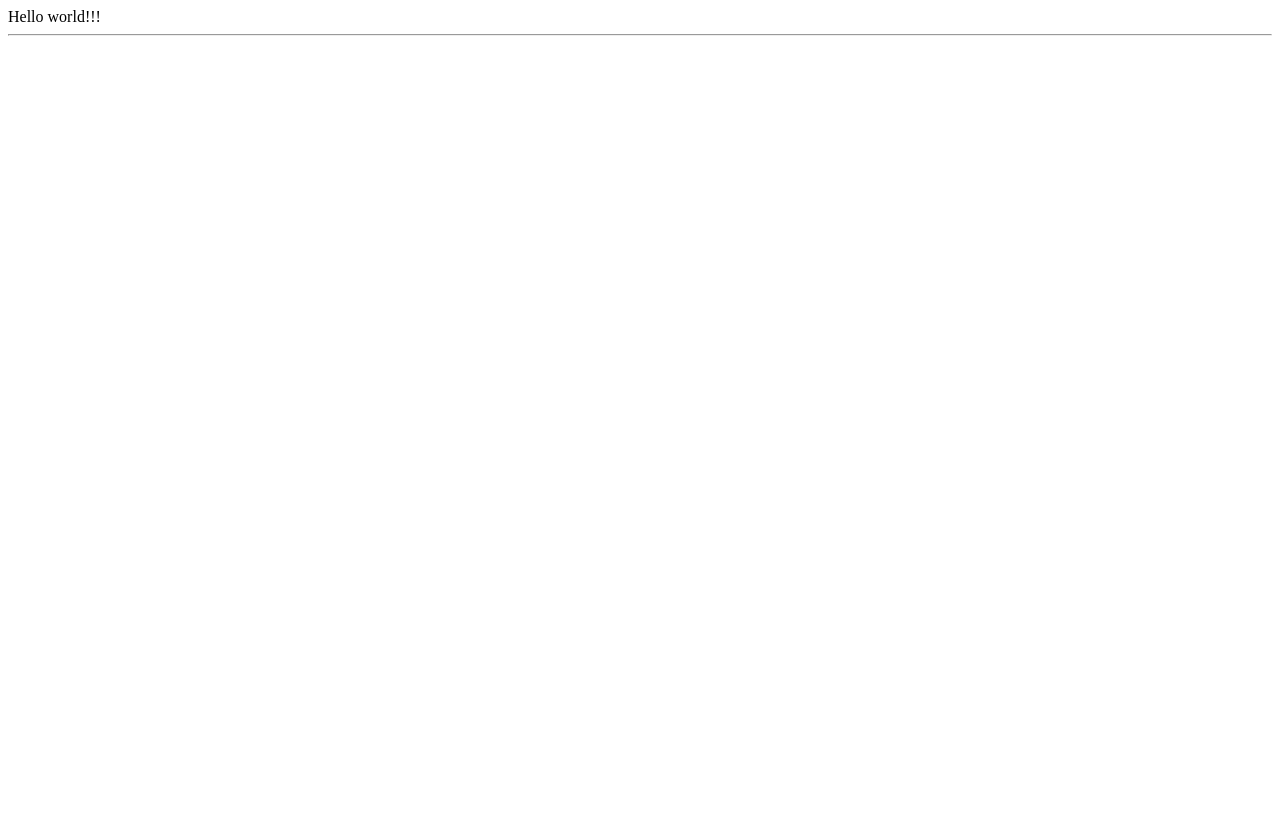
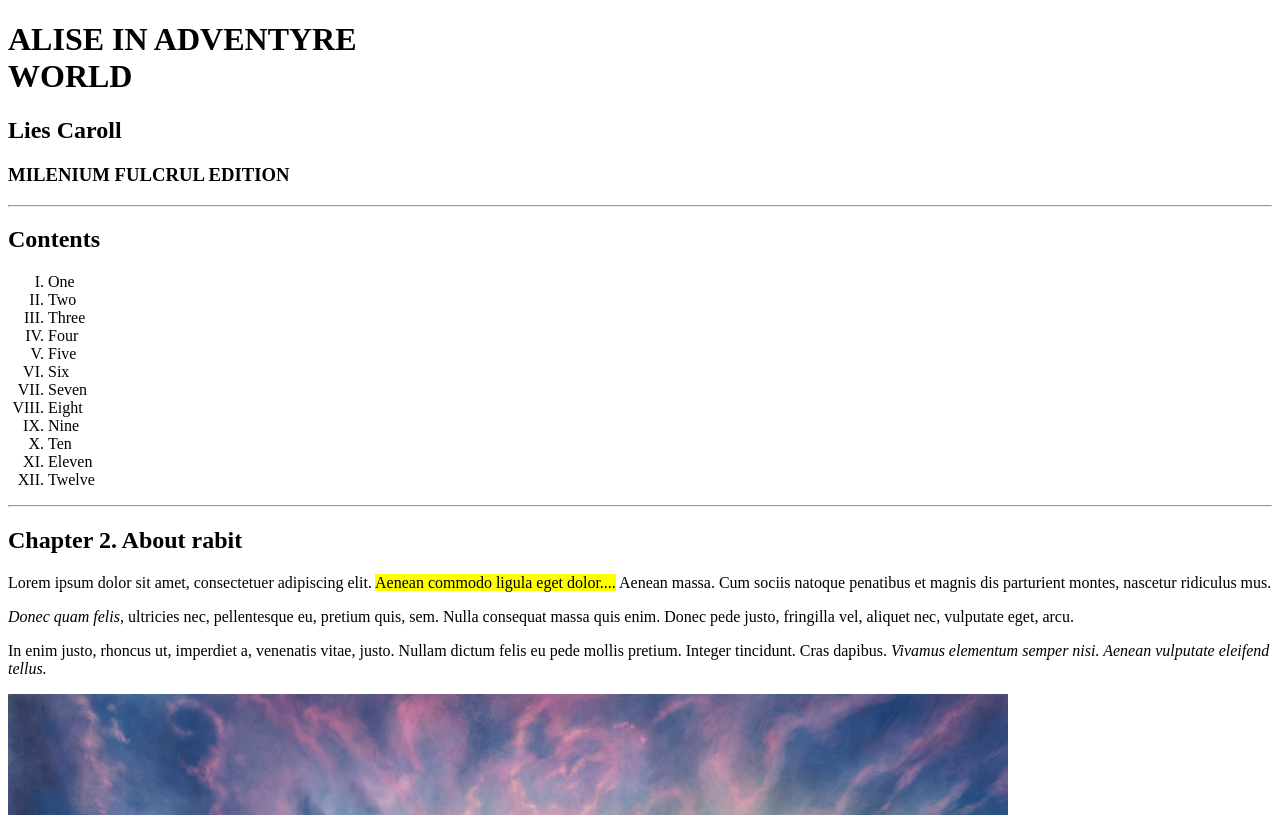
Before and after one commit to Tirsh/js-practice, a website: page Web_dev/Project1/src/index.html in a window 1280 px wide. Shown: the top 815 px of the page. Drawn offline with Linux system fonts and the light colour scheme.

Commit message:
HTML first project1

```diff
--- a/Web_dev/Project1/src/index.html
+++ b/Web_dev/Project1/src/index.html
@@ -9,10 +9,35 @@
     <title>Hello</title>
 </head>
 <body>
-    Hello world!!!
-    <img src="" alt="">
-    <br>
+    <h1>ALISE IN ADVENTYRE <br>WORLD</h1>
+    <h2>Lies Caroll</h2>
+    <h3>MILENIUM FULCRUL EDITION</h3>
     <hr>
+    <h2>Contents</h2>
+    <ol type="I">
+        <li>One</li>
+        <li>Two</li>
+        <li>Three</li>
+        <li>Four</li>
+        <li>Five</li>
+        <li>Six</li>
+        <li>Seven</li>
+        <li>Eight</li>
+        <li>Nine</li>
+        <li>Ten</li>
+        <li>Eleven</li>
+        <li>Twelve</li>
+    </ol>
+    <hr>
+    <h2>Chapter 2. About rabit</h2>
+    <p>Lorem ipsum dolor sit amet, consectetuer adipiscing elit. <mark>Aenean commodo ligula eget dolor....</mark> Aenean massa. Cum sociis natoque penatibus et magnis dis parturient montes, nascetur ridiculus mus.</p>
+    <p><em>Donec quam felis</em>, ultricies nec, pellentesque eu, pretium quis, sem. Nulla consequat massa quis enim. Donec pede justo, fringilla vel, aliquet nec, vulputate eget, arcu.</p>
+    <p> In enim justo, rhoncus ut, imperdiet a, venenatis vitae, justo. Nullam dictum felis eu pede mollis pretium. Integer tincidunt. Cras dapibus. <i>Vivamus elementum semper nisi. Aenean vulputate eleifend tellus.</i></p>
 
+    <div>
+        <img src="img/alice.jpg" alt="Alice">
+        <hr>
+        <a href="https://webref.ru/html">Link</a>
+    </div>
 </body>
 </html>
```
Also changed, not shown: Web_dev/Project1/src/img/alice.jpg (added).
